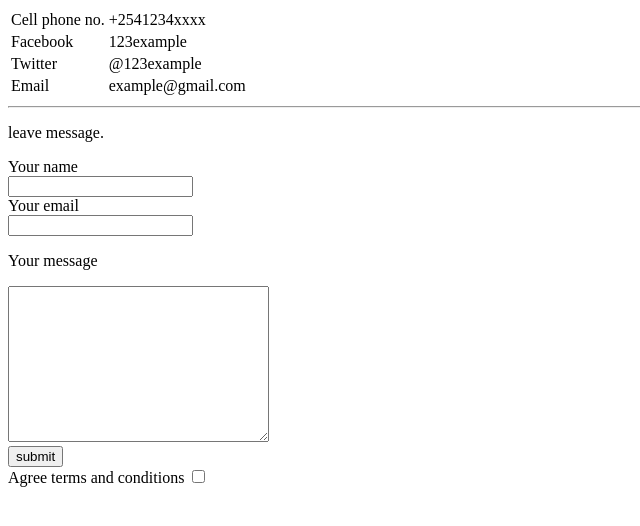
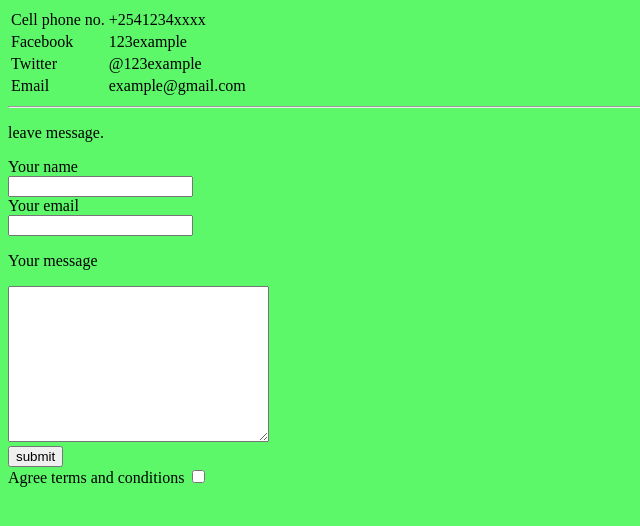
Before and after one commit to jassyjr/personal-index, a plain HTML site: page contact .html in a window 1280 px wide. Shown: the whole page, without its empty margins (0-640 px from the left). Drawn offline with Linux system fonts and the light colour scheme.

Commit message:
Update contact .html

```diff
--- a/contact .html
+++ b/contact .html
@@ -6,7 +6,7 @@
     <meta name="viewport" content="width=device-width, initial-scale=1.0">
     <title>contact me</title>
 </head>
-<body>
+<body style="background-color:rgb(93, 248, 106) ;">
     <table>
         <tr>
             <td>Cell phone no.</td>
```
